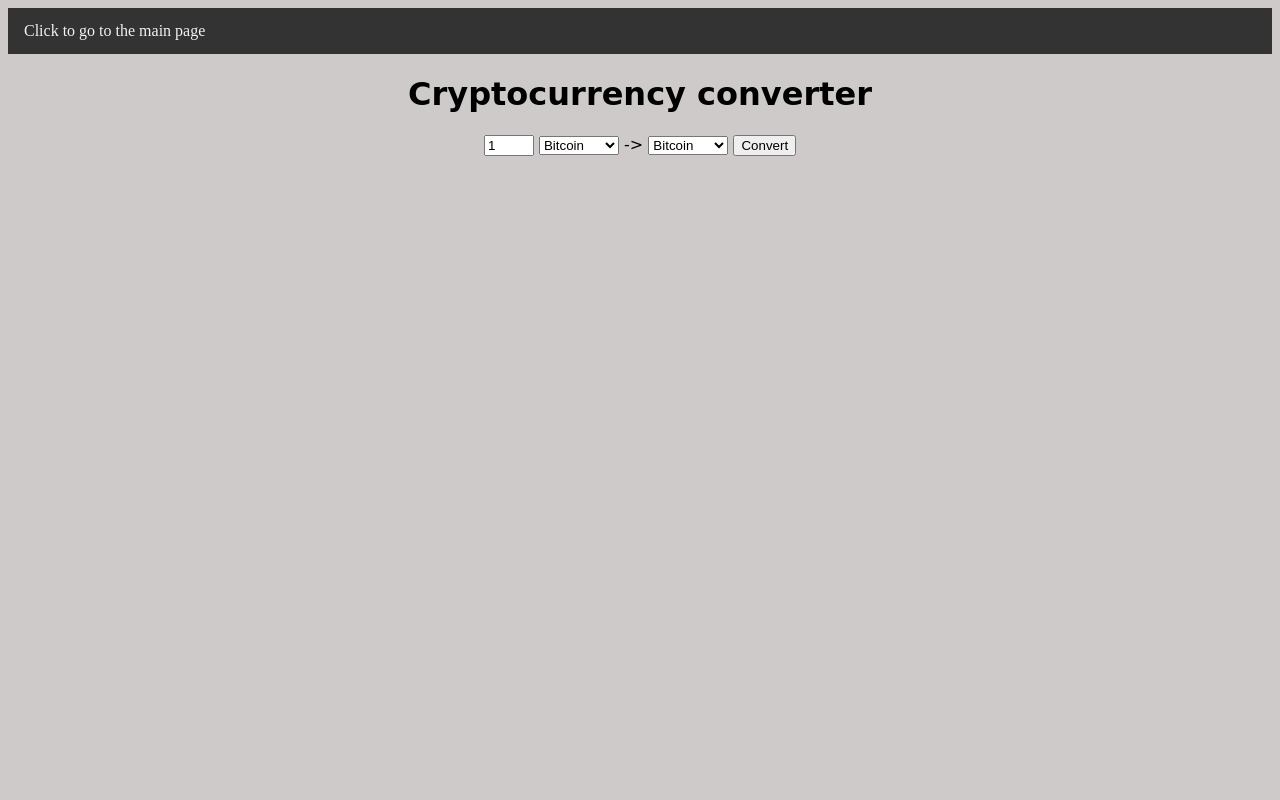
After one commit to MatiaszG/crypto-currencies, a Django app: page /exchanges/ in a window 1280 px wide. The commit adds this page. Run offline with Django 4.2, Linux system fonts and the light colour scheme.

Commit message:
Dodanie podstrony umożliwiającej konwersję walut.

```diff
--- /dev/null
+++ b/project/main/templates/main/exchanges.html
@@ -0,0 +1,91 @@
+<html>
+
+<head>
+    <style>
+        .navbar {
+            overflow: hidden;
+            background-color: #333;
+            top: 0;
+            width: 100%;
+        }
+
+        .navbar a {
+            float: left;
+            display: block;
+            color: #f2f2f2;
+            text-align: center;
+            padding: 14px 16px;
+            text-decoration: none;
+        }
+
+        .navbar a:hover {
+            background: #ddd;
+            color: black;
+        }
+
+        .center {
+            display: flex;
+            justify-content: center;
+            font-family: 'Rock Salt', cursive;
+        }
+
+        body {
+            background-color: #cecaca;
+        }
+
+        #number {
+            width: 50px;
+        }
+
+        #main-div {
+            width: 50%;
+            text-align: center;
+        }
+    </style>
+</head>
+
+<body>
+    <div class="navbar" id="navbar">
+        <a href="../"> Click to go to the main page</a>
+    </div>
+    <div class="center">
+        <div id="main-div">
+            <h1>Cryptocurrency converter</h1>
+
+            <form action="/exchanges/" method="post">
+                <input name="number" id="number" type="number" value={% if number%} {{number}} {% else %} 1 {% endif %}
+                    step="0.01" min="0">
+                {% csrf_token %}
+                <select name="currency1">
+                    {% if currencies_list1 %}
+                    {%for currency in currencies_list1%}
+                    <option>{{currency}}</option>
+                    {%endfor%}
+                    {% else %}
+                    {%for currency in currencies%}
+                    <option>{{currency}}</option>
+                    {%endfor%}
+                    {% endif %}
+                </select>
+                ->
+                <select name="currency2">
+                    {% if currencies_list2 %}
+                    {%for currency in currencies_list2%}
+                    <option>{{currency}}</option>
+                    {%endfor%}
+                    {% else %}
+                    {%for currency in currencies%}
+                    <option>{{currency}}</option>
+                    {%endfor%}
+                    {% endif %}
+                </select>
+                <input type="submit" name="submit" value="Convert" />
+            </form>
+            {% if price %}
+            {% if number%} {{number}} {% else %} 1 {% endif %} {{currency1}} = {{price}} {{currency2}}
+            {% endif %}
+        </div>
+    </div>
+</body>
+
+</html>
--- a/project/main/urls.py
+++ b/project/main/urls.py
@@ -3,4 +3,5 @@ from . import views
 
 urlpatterns = [
     path("", views.index, name="index"),
+    path("exchanges/", views.exchanges, name="exchanges"),
 ]
--- a/project/main/views.py
+++ b/project/main/views.py
@@ -8,3 +8,39 @@ def index(response):
 
     context = {'currencies': data}
     return render(response, 'main/page.html', context)
+
+
+def exchanges(response):
+    currencies = ['Bitcoin', 'Ethereum', 'Ripple', 'USD']
+    if response.method == 'GET':
+        context = {'currencies': currencies}
+        return render(response, 'main/exchanges.html', context)
+    elif response.method == 'POST':
+        decrypter = {'Bitcoin': 'btc', 'Ethereum': 'eth',
+                     'Ripple': 'xrp', 'USD': 'usd'}
+        currency1 = response.POST['currency1']
+        currency2 = response.POST['currency2']
+        number = float(response.POST['number'])
+
+        currencies_list1 = currencies.copy()
+        currencies_list2 = currencies.copy()
+        currencies_list1.remove(currency1)
+        currencies_list1.insert(0, currency1)
+        currencies_list2.remove(currency2)
+        currencies_list2.insert(0, currency2)
+
+        if(currency1 != 'USD'):
+            price_data = requests.get(
+                'https://api.coingecko.com/api/v3/coins/'+currency1[0].lower()+response.POST['currency1'][1:]+'?localization=flase&tickers=false&market_data=true&community_data=false&developer_data=false&sparkline=false').json()['market_data']['current_price']
+            price = price_data[decrypter[currency2]]
+        elif(currency1 == 'USD' and currency2 != 'USD'):
+            price_data = requests.get(
+                'https://api.coingecko.com/api/v3/coins/'+currency2[0].lower()+response.POST['currency2'][1:]+'?localization=flase&tickers=false&market_data=true&community_data=false&developer_data=false&sparkline=false').json()['market_data']['current_price']
+            price = 1/price_data['usd']
+        elif(currency1 == 'USD' and currency2 == 'USD'):
+            price = 1
+        price *= number
+
+        context = {'currencies_list1': currencies_list1, 'currencies_list2': currencies_list2, 'price': price,
+                   'currency1': decrypter[currency1].upper(), 'currency2': decrypter[currency2].upper(), 'number':number}
+        return render(response, 'main/exchanges.html', context)
```
Also changed, not shown: project/main/templates/main/page.html (+25 -1 lines).
